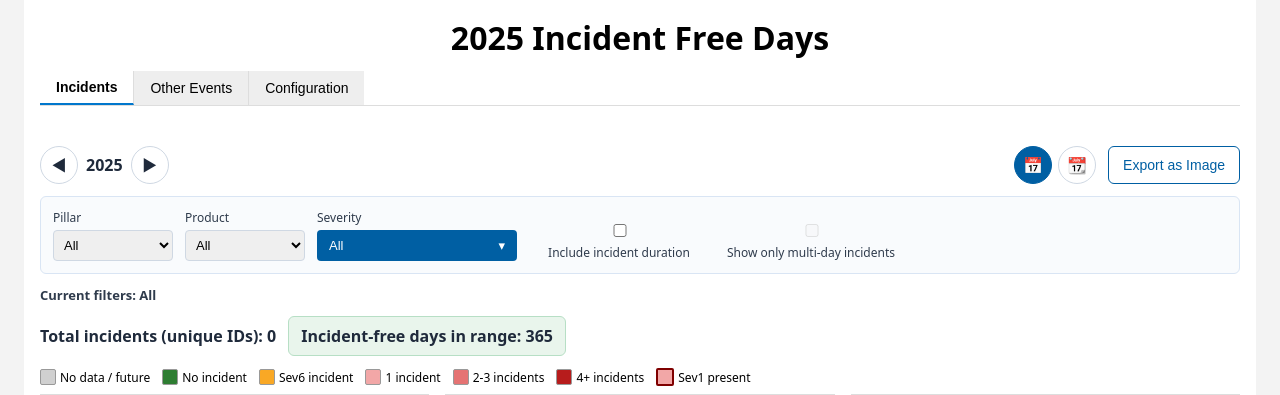
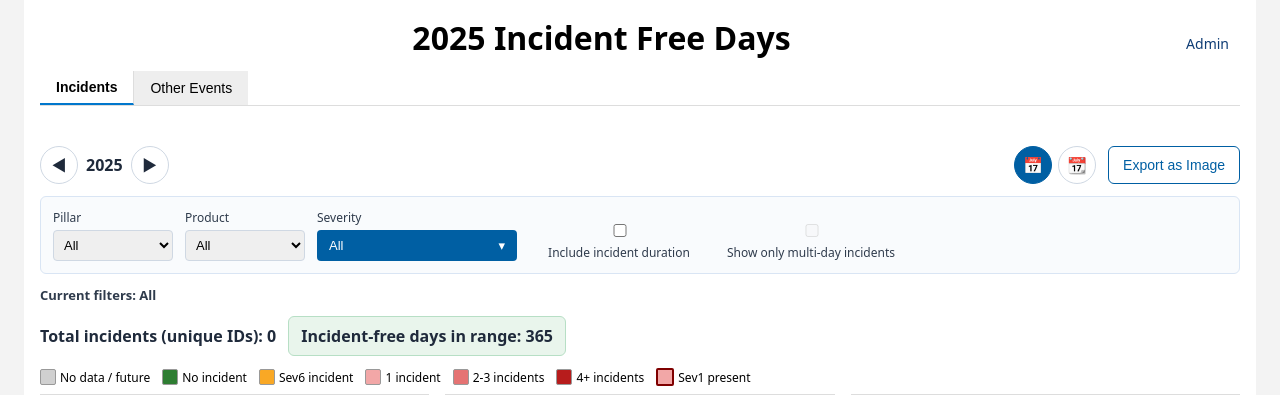
Before and after one commit to dsackr/incident-free-days, a Flask app: page / in a window 1280 px wide. Shown: the top 395 px of the page. Run offline with Flask 3, Linux system fonts and the light colour scheme.

Commit message:
Add admin-only configuration entrypoint

```diff
--- a/app.py
+++ b/app.py
@@ -710,8 +710,7 @@ def sync_incidents_from_api(
     }
 
 
-@app.route("/", methods=["GET"])
-def index():
+def render_dashboard(tab_override=None, show_config_tab=False):
     year_str = request.args.get("year")
     view_mode = request.args.get("view", "yearly")
     month_str = request.args.get("month")
@@ -732,7 +731,15 @@ def index():
     key_missing = request.args.get("key_missing") == "1"
     key_uploaded = request.args.get("key_uploaded") == "1"
     key_error = request.args.get("key_error")
-    active_tab = request.args.get("tab", "incidents")
+    active_tab = tab_override or request.args.get("tab", "incidents")
+    allowed_tabs = {"incidents", "others"}
+    if show_config_tab:
+        allowed_tabs.add("form")
+
+    if active_tab not in allowed_tabs:
+        active_tab = "incidents"
+    if not show_config_tab and active_tab == "form":
+        return redirect(url_for("ioadmin"))
 
     sync_config_raw = load_sync_config()
     sync_config = build_sync_config_view(sync_config_raw)
@@ -1170,7 +1177,18 @@ def index():
         client_ip=client_ip,
         sync_config=sync_config,
         env_token_available=env_token_available,
+        show_config_tab=show_config_tab,
     )
+
+
+@app.route("/", methods=["GET"])
+def index():
+    return render_dashboard()
+
+
+@app.route("/ioadmin", methods=["GET"])
+def ioadmin():
+    return render_dashboard(tab_override="form", show_config_tab=True)
 
 
 @app.route("/calendar/eink.png")
--- a/static/styles.css
+++ b/static/styles.css
@@ -11,6 +11,17 @@ body {
     padding: 16px;
     background: #ffffff;
     min-height: 100vh;
+}
+
+.page-header {
+    display: flex;
+    align-items: center;
+    justify-content: space-between;
+    gap: 12px;
+}
+
+.page-header h1 {
+    flex: 1;
 }
 
 .site-footer {
@@ -31,6 +42,23 @@ h1 {
     text-align: center;
     margin-top: 0;
     margin-bottom: 12px;
+}
+
+.admin-link {
+    font-size: 14px;
+    color: #0f3d75;
+    text-decoration: none;
+    padding: 6px 10px;
+    border-radius: 6px;
+    border: 1px solid transparent;
+    transition: background-color 0.2s ease, color 0.2s ease, border-color 0.2s ease;
+}
+
+.admin-link:hover,
+.admin-link:focus {
+    background: #e8f1fb;
+    border-color: #c5dbf5;
+    color: #0b2c56;
 }
 
 .tabs {
--- a/templates/index.html
+++ b/templates/index.html
@@ -14,12 +14,21 @@
 </head>
 <body>
     <div class="page">
-        <h1>{{ year }} Incident Free Days</h1>
+        <div class="page-header">
+            <h1>{{ year }} Incident Free Days</h1>
+            {% if show_config_tab %}
+            <a class="admin-link" href="{{ url_for('index') }}">Dashboard</a>
+            {% else %}
+            <a class="admin-link" href="{{ url_for('ioadmin') }}">Admin</a>
+            {% endif %}
+        </div>
 
         <div class="tabs">
             <button class="tab-button {% if active_tab == 'incidents' %}active{% endif %}" data-tab="incidents-tab">Incidents</button>
             <button class="tab-button {% if active_tab == 'others' %}active{% endif %}" data-tab="others-tab">Other Events</button>
+            {% if show_config_tab %}
             <button class="tab-button {% if active_tab == 'form' %}active{% endif %}" data-tab="form-tab">Configuration</button>
+            {% endif %}
         </div>
 
         <div id="incidents-tab" class="tab-content {% if active_tab == 'incidents' %}active{% endif %}">
@@ -408,6 +417,7 @@
             </div>
         </div>
 
+        {% if show_config_tab %}
         <div id="form-tab" class="tab-content {% if active_tab == 'form' %}active{% endif %}">
             <h2>Configuration</h2>
 
@@ -626,6 +636,8 @@
         </div>
     </div>
 
+    {% endif %}
+
     <div class="modal" id="incident-modal" aria-hidden="true" role="dialog">
         <div class="modal-backdrop" id="incident-modal-backdrop"></div>
         <div class="modal-content" role="document">
```
